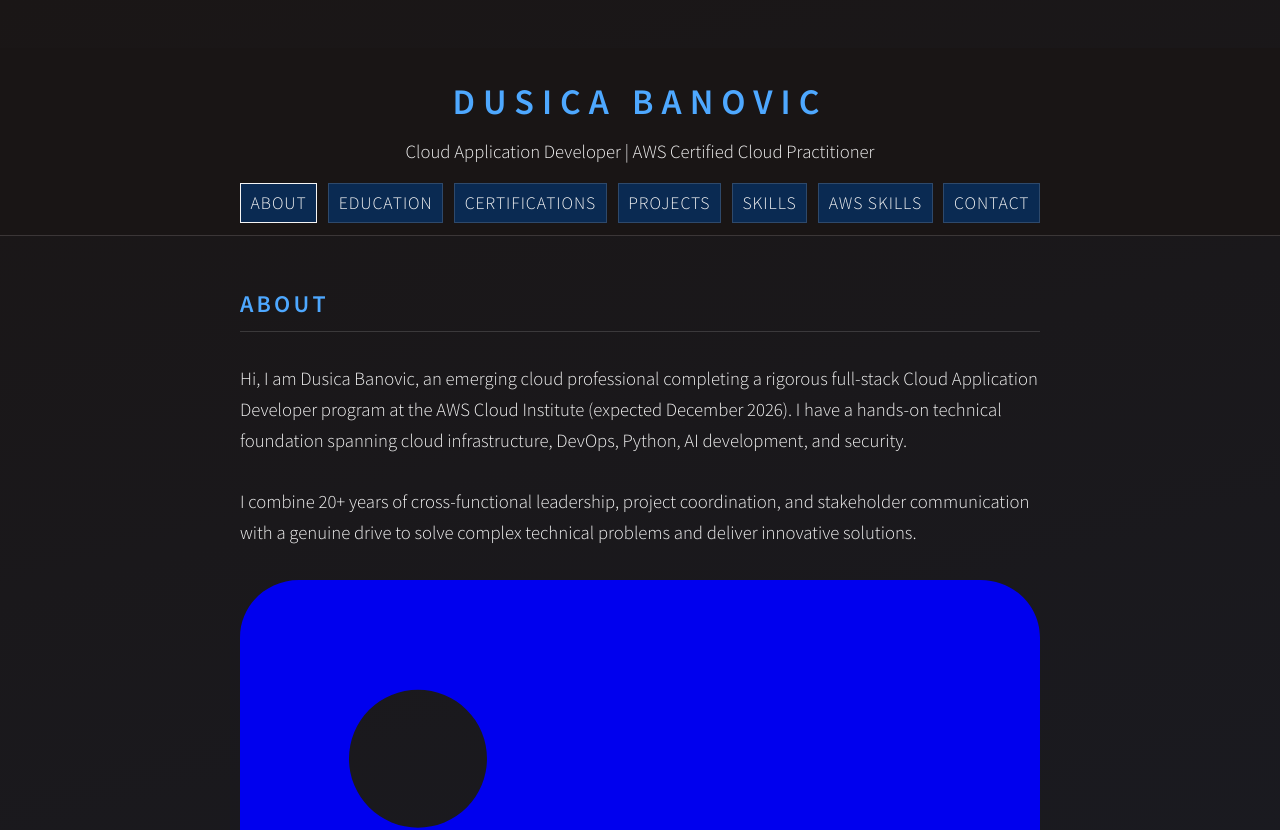
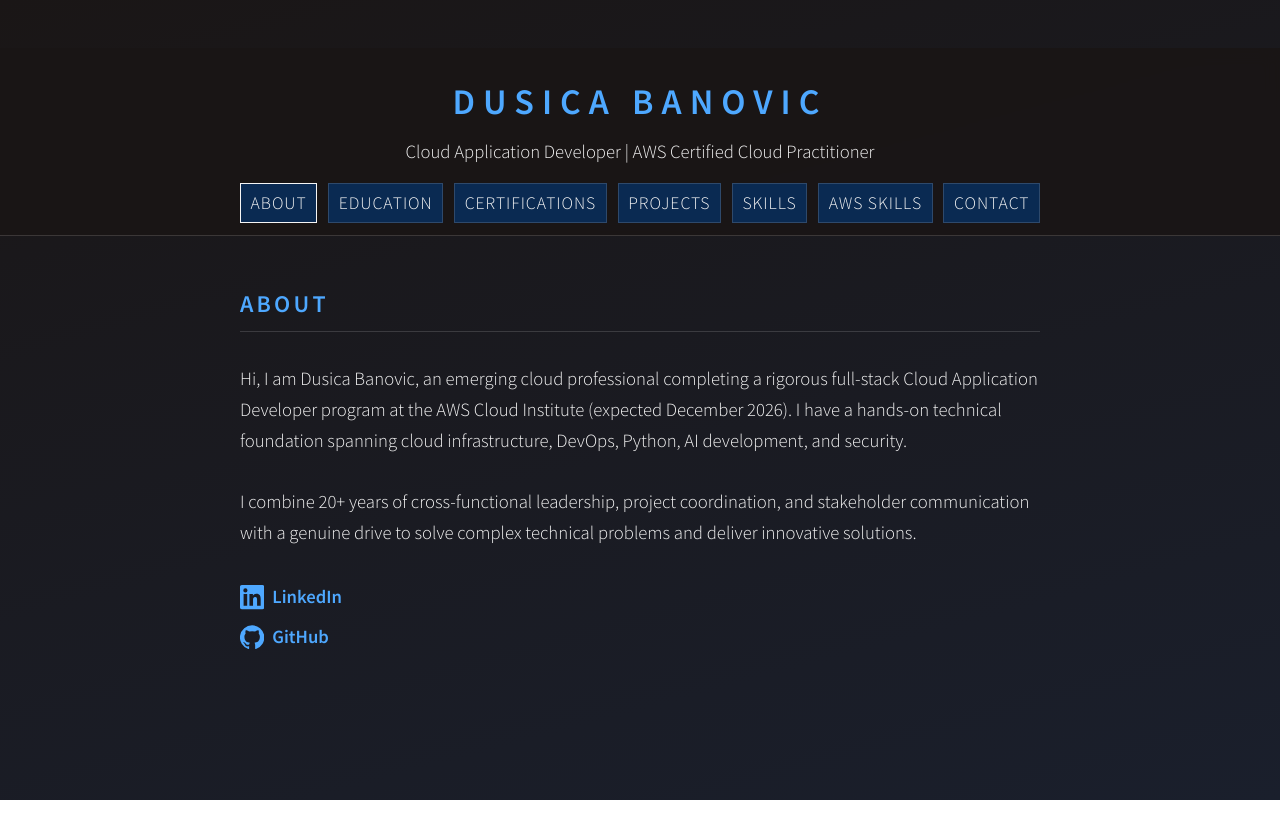
Before and after one commit to Dusica357/Dusica357.github.io, a plain HTML site: page index.html in a window 1280 px wide. Shown: the top 830 px of the page. After the commit the page ends 800 px from the top, so only its background shows below. Drawn offline with Linux system fonts and the light colour scheme.

Commit message:
Refactor CSS styles

```diff
--- a/css/style.css
+++ b/css/style.css
@@ -285,6 +285,33 @@
 
 .about-text {
     flex: 1;
+}
+
+/* Tighten spacing between the LinkedIn / GitHub lines */
+.about-text p:has(.social-link) {
+    margin: 0.15rem 0;
+}
+
+/* Social links (LinkedIn / GitHub) */
+.social-link {
+    display: inline-flex;
+    align-items: center;
+    gap: 0.5rem;
+    color: var(--title-color);
+    font-weight: 600;
+    text-decoration: none;
+    transition: opacity var(--transition-speed);
+}
+
+.social-link:hover {
+    opacity: 0.75;
+    text-decoration: underline;
+}
+
+.social-icon {
+    width: 1.3em;
+    height: 1.3em;
+    flex-shrink: 0;
 }
 
 /* Responsive design for about section */
```
